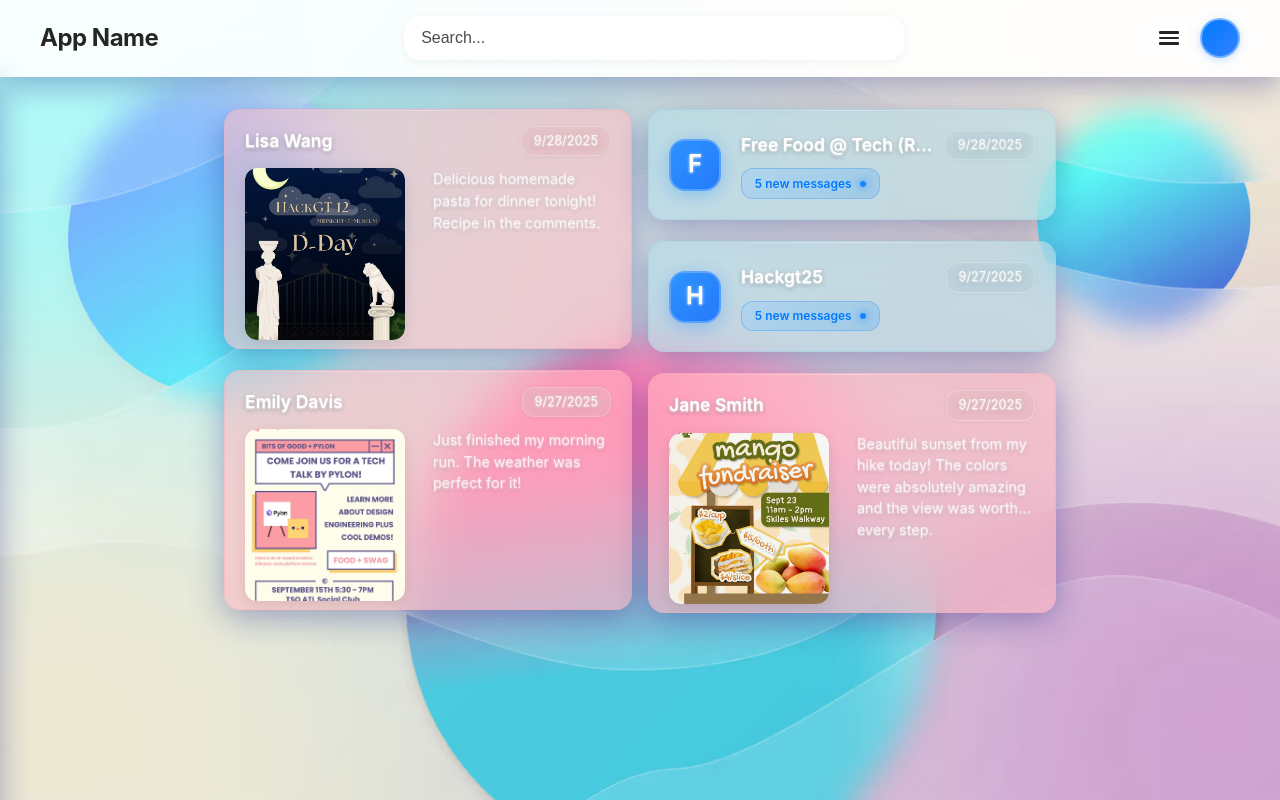
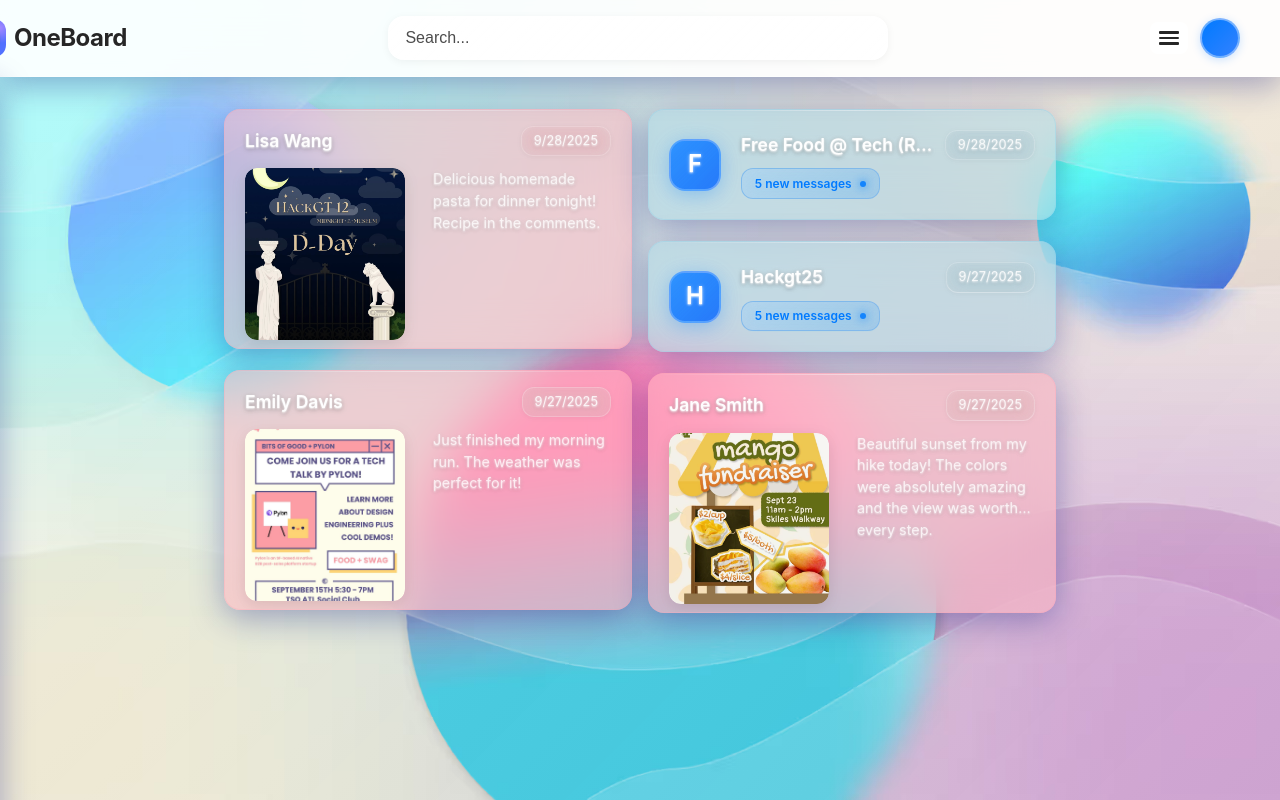
Before and after one commit to EuanHam/hackgt-25, a React (Vite) app in the folder client/: page / in a window 1280 px wide. Built offline with nearby package versions, Linux system fonts and the light colour scheme; no server answers.

Commit message:
logo added

```diff
--- a/client/src/components/Header.css
+++ b/client/src/components/Header.css
@@ -24,8 +24,20 @@
 }
 
 .app-name {
+  display: flex;
+  align-items: center;
+  gap: 0.5rem; /* space between logo and text */
   flex-shrink: 0;
   min-width: fit-content;
+}
+
+.app-logo {
+  height: 38px; /* adjust size as needed */
+  width: auto;
+  display: block;
+  object-fit: contain;
+  border-radius: 12px;
+  margin-left: -4.5rem;
 }
 
 .app-name h1 {
--- a/client/src/components/Header.tsx
+++ b/client/src/components/Header.tsx
@@ -25,7 +25,12 @@ const Header = React.forwardRef<HTMLElement, HeaderProps>(
         <div className="header-content">
           {/* App Name on the left */}
           <div className="app-name">
-            <h1>App Name</h1>
+            <img
+              src="/Logo.png"
+              alt="OneBoard Logo"
+              className="app-logo"
+            />
+            <h1>OneBoard</h1>
           </div>
           {/* Search bar in the center */}
           <div className="search-container">
```
Also changed, not shown: client/public/Logo.png (added).
